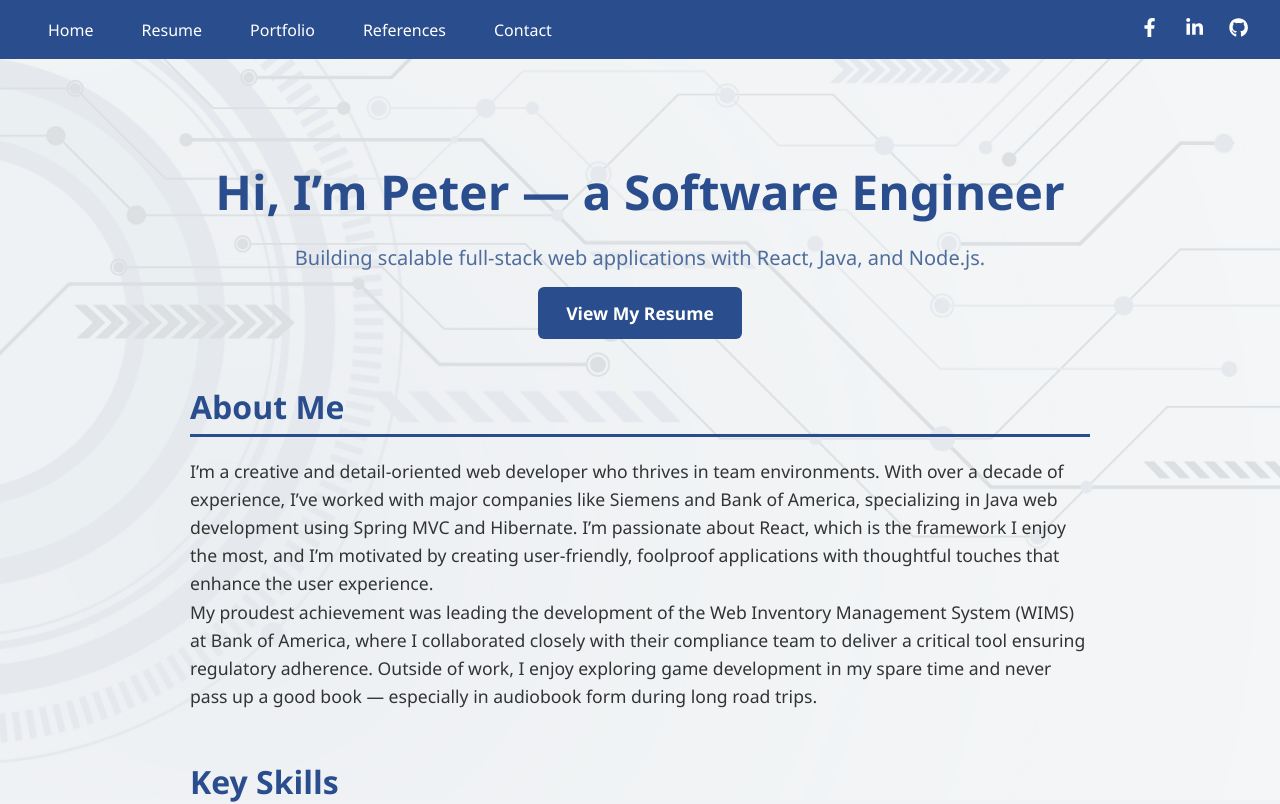
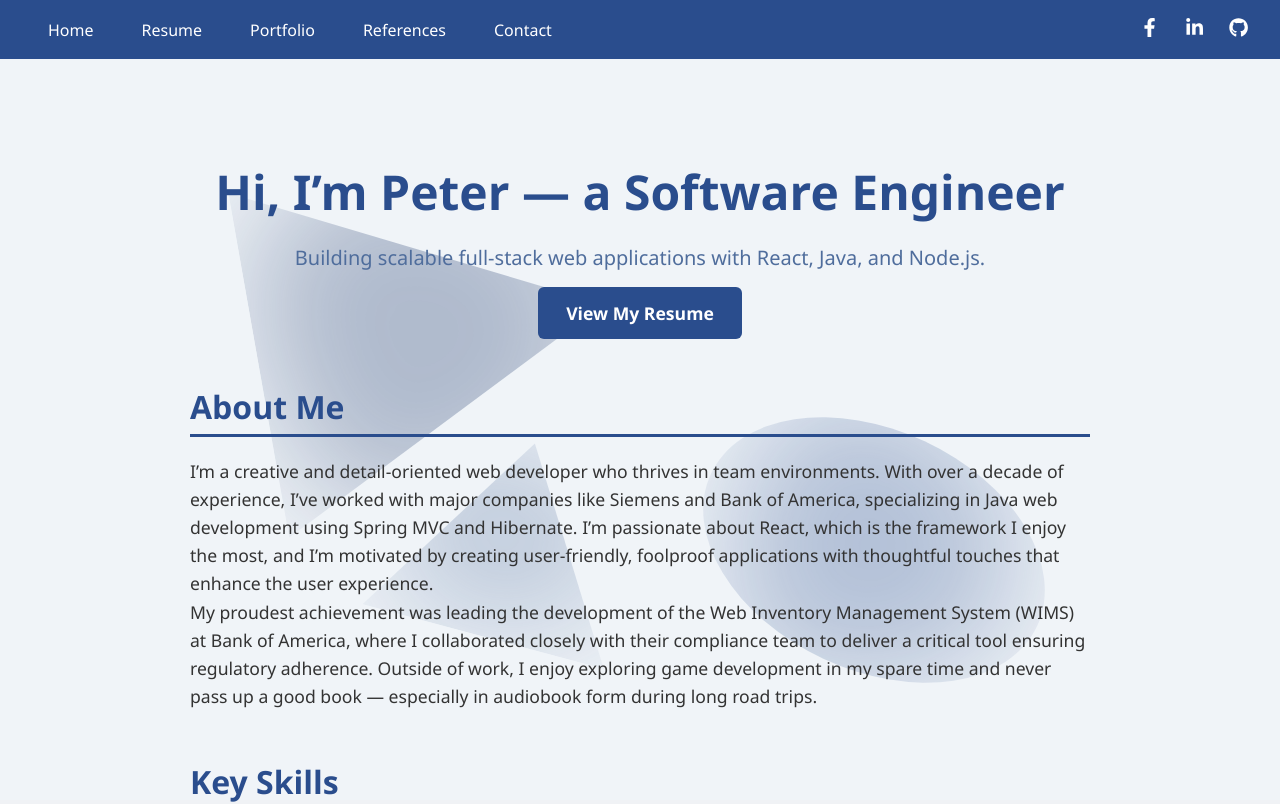
Before and after one commit to peter-howland/objective, a React (Create React App) app: page / in a window 1280 px wide. Shown: the top 804 px of the page. Built offline with nearby package versions, Linux system fonts and the light colour scheme.

Commit message:
Added abstract shapes background

```diff
--- a/src/App.js
+++ b/src/App.js
@@ -10,6 +10,7 @@ import ThankYouPage from './components/view/pages/ThankYou'
 import PortfolioPage from './components/view/pages/Portfolio'
 import ResumePage from './components/view/pages/Resume'
 import ReferencesPage from './components/view/pages/References'
+import BackgroundShapes from './components/view/BackgroundShapes'
 import styled from 'styled-components'
 
 const AppContainer = styled.div`
@@ -28,7 +29,6 @@ const AppContainer = styled.div`
     left: 0;
     width: 100vw;
     height: 100vh;
-    background-image: url('/resources/background.jpg');
     background-repeat: no-repeat;
     background-position: center center;
     background-size: cover;
@@ -46,6 +46,7 @@ const Content = styled.main`
 const App = () => (
   <Router>
     <AppContainer>
+      <BackgroundShapes />
       <NavBar />
       <Content>
         <Routes>
--- /dev/null
+++ b/src/components/view/BackgroundShapes.js
@@ -0,0 +1,129 @@
+import React, { useState, useEffect } from 'react'
+import styled, { css } from 'styled-components'
+
+const AbstractBackground = styled.div`
+  position: fixed;
+  top: 0;
+  left: 0;
+  width: 100vw;
+  height: 100vh;
+  pointer-events: none;
+  z-index: -1;
+  overflow: hidden;
+  background: #f0f4f8;
+
+  div {
+    position: absolute;
+    border-radius: 40% 60% 70% 30% / 30% 50% 50% 70%;
+    filter: blur(60px);
+    opacity: 0.3;
+    transform-origin: center;
+  }
+
+  /* Default shape sets */
+
+  /* Variant 1 */
+  &.variant1 .shape1 {
+    width: 300px;
+    height: 300px;
+    background: #2a4d8d;
+    top: 10%;
+    left: 5%;
+    clip-path: polygon(0% 0%, 100% 0%, 70% 100%, 0% 100%);
+    transform: rotate(15deg);
+  }
+  &.variant1 .shape2 {
+    width: 350px;
+    height: 350px;
+    background: #4f6d9c;
+    top: 30%;
+    right: 10%;
+    clip-path: polygon(50% 0%, 100% 50%, 50% 100%, 0% 50%);
+    transform: rotate(-25deg);
+  }
+  &.variant1 .shape3 {
+    width: 250px;
+    height: 250px;
+    background: #d9e4f5;
+    bottom: 5%;
+    left: 15%;
+    clip-path: polygon(0% 50%, 50% 0%, 100% 50%, 50% 100%);
+    transform: rotate(10deg);
+  }
+
+  /* Variant 2 */
+  &.variant2 .shape1 {
+    width: 400px;
+    height: 200px;
+    background: #234170;
+    top: 5%;
+    left: 10%;
+    clip-path: ellipse(50% 70% at 50% 50%);
+    transform: rotate(20deg);
+  }
+  &.variant2 .shape2 {
+    width: 300px;
+    height: 300px;
+    background: #2a4d8d;
+    top: 40%;
+    right: 15%;
+    clip-path: polygon(20% 0%, 100% 20%, 80% 100%, 0% 80%);
+    transform: rotate(-30deg);
+  }
+  &.variant2 .shape3 {
+    width: 200px;
+    height: 250px;
+    background: #4f6d9c;
+    bottom: 10%;
+    left: 25%;
+    clip-path: circle(50% at 50% 50%);
+    transform: rotate(0deg);
+  }
+
+  /* Variant 3 */
+  &.variant3 .shape1 {
+    width: 350px;
+    height: 350px;
+    background: #1e386b;
+    top: 20%;
+    left: 20%;
+    clip-path: polygon(0% 0%, 100% 50%, 0% 100%);
+    transform: rotate(-10deg);
+  }
+  &.variant3 .shape2 {
+    width: 300px;
+    height: 300px;
+    background: #2a4d8d;
+    top: 50%;
+    right: 20%;
+    clip-path: ellipse(60% 40% at 50% 50%);
+    transform: rotate(25deg);
+  }
+  &.variant3 .shape3 {
+    width: 250px;
+    height: 200px;
+    background: #4f6d9c;
+    bottom: 20%;
+    left: 30%;
+    clip-path: polygon(50% 0%, 100% 100%, 0% 100%);
+    transform: rotate(15deg);
+  }
+`
+
+export default function BackgroundShapes() {
+  const variants = ['variant1', 'variant2', 'variant3']
+  const [chosenVariant, setChosenVariant] = useState('variant1')
+
+  useEffect(() => {
+    const randomVariant = variants[Math.floor(Math.random() * variants.length)]
+    setChosenVariant(randomVariant)
+  }, [])
+
+  return (
+    <AbstractBackground className={chosenVariant}>
+      <div className="shape1" />
+      <div className="shape2" />
+      <div className="shape3" />
+    </AbstractBackground>
+  )
+}
```
